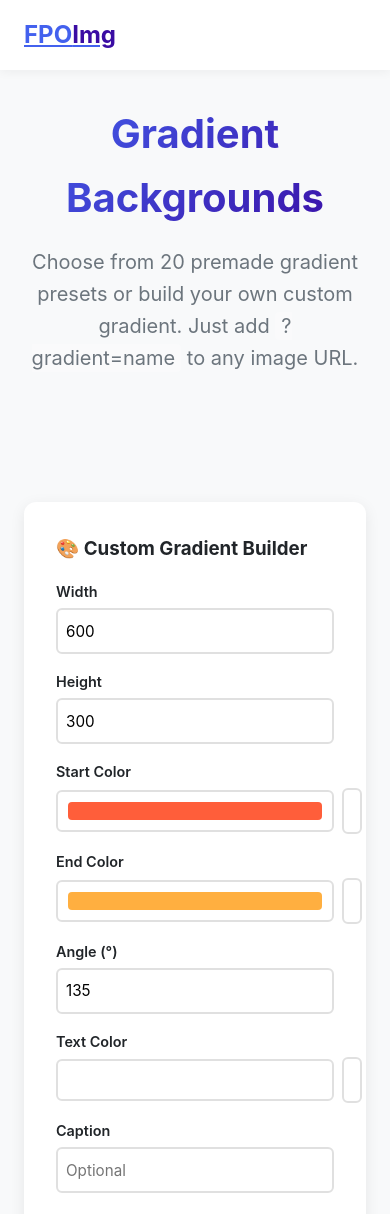
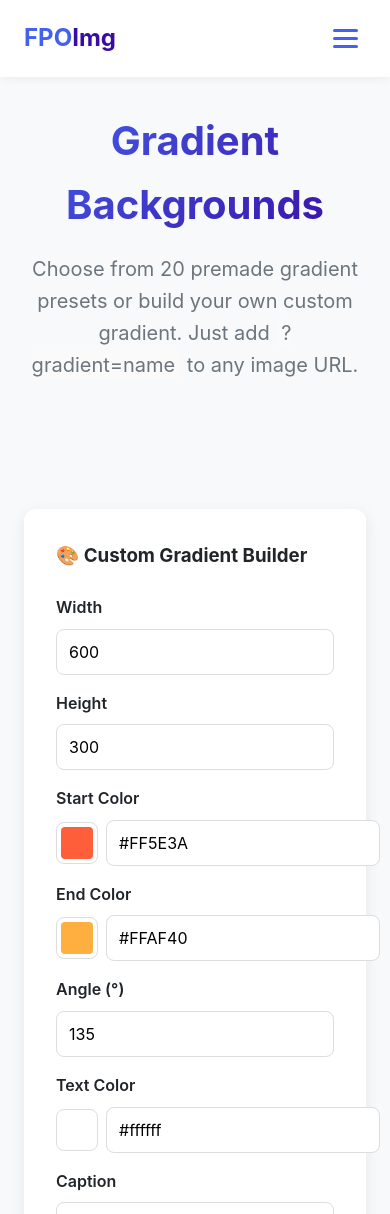
Before and after one commit to kylehayes/fpoimg, a Flask app: page /gradients in a window 390 px wide. Shown: the top 1214 px of the page. Run offline with Flask 3, Linux system fonts and the light colour scheme.

Commit message:
fix: gradients page layout to match homepage
- Use same header with hamburger menu and full nav (including Support Us)
- Use same footer structure with all links
- Builder inputs use .control-group and .color-input-group classes from shared CSS
- Builder controls use CSS grid for consistent responsive layout
- Added Support Us link to both nav and footer

```diff
--- a/templates/gradients.html
+++ b/templates/gradients.html
@@ -89,31 +89,13 @@
             margin-bottom: 3rem;
         }
         .custom-builder h3 {
-            margin-bottom: 1rem;
+            margin-bottom: 1.5rem;
         }
         .builder-controls {
-            display: flex;
-            flex-wrap: wrap;
+            display: grid;
+            grid-template-columns: repeat(auto-fill, minmax(160px, 1fr));
             gap: 1rem;
-            align-items: end;
             margin-bottom: 1.5rem;
-        }
-        .builder-controls .control-group {
-            flex: 1;
-            min-width: 140px;
-        }
-        .builder-controls label {
-            display: block;
-            font-weight: 600;
-            margin-bottom: 0.3rem;
-            font-size: 0.9rem;
-        }
-        .builder-controls input, .builder-controls select {
-            width: 100%;
-            padding: 0.5rem;
-            border: 2px solid #e0e0e0;
-            border-radius: 6px;
-            font-size: 0.95rem;
         }
         .builder-preview {
             border-radius: 8px;
@@ -137,7 +119,7 @@
             gap: 1rem;
         }
         .builder-url button {
-            padding: 0.4rem 1rem;
+            padding: 0.5rem 1.25rem;
             border: none;
             border-radius: 6px;
             background: var(--primary);
@@ -145,6 +127,10 @@
             cursor: pointer;
             font-weight: 600;
             white-space: nowrap;
+            transition: background 0.2s;
+        }
+        .builder-url button:hover {
+            background: var(--secondary);
         }
     </style>
 </head>
@@ -152,13 +138,19 @@
     <header>
         <div class="container">
             <div class="header-content">
-                <a href="/" class="logo">FPO<span>Img</span></a>
-                <nav>
+                <div class="logo">FPO<span>Img</span></div>
+                <button class="hamburger-menu" id="hamburger-btn" aria-label="Toggle menu">
+                    <span></span>
+                    <span></span>
+                    <span></span>
+                </button>
+                <nav id="main-nav">
                     <ul>
                         <li><a href="/#generator">Generator</a></li>
                         <li><a href="/#how-to-use">How to Use</a></li>
                         <li><a href="/gradients" style="font-weight: 700;">Gradients</a></li>
                         <li><a href="/#examples">Examples</a></li>
+                        <li><a href="/#support">Support Us</a></li>
                     </ul>
                 </nav>
             </div>
@@ -254,6 +246,7 @@
                     <a href="/#how-to-use">How to Use</a>
                     <a href="/gradients">Gradients</a>
                     <a href="/#examples">Examples</a>
+                    <a href="/#support">Support Us</a>
                 </div>
             </div>
         </div>
@@ -261,6 +254,38 @@
 
     <script>
     document.addEventListener('DOMContentLoaded', function() {
+        // Hamburger menu
+        const hamburgerBtn = document.getElementById('hamburger-btn');
+        const mainNav = document.getElementById('main-nav');
+        const menuOverlay = document.createElement('div');
+        menuOverlay.className = 'menu-overlay';
+        document.body.appendChild(menuOverlay);
+
+        function toggleMenu() {
+            hamburgerBtn.classList.toggle('active');
+            mainNav.classList.toggle('active');
+            menuOverlay.classList.toggle('active');
+            const isExpanded = hamburgerBtn.classList.contains('active');
+            hamburgerBtn.setAttribute('aria-expanded', isExpanded);
+            document.body.style.overflow = isExpanded ? 'hidden' : '';
+        }
+
+        hamburgerBtn.addEventListener('click', toggleMenu);
+        menuOverlay.addEventListener('click', toggleMenu);
+        mainNav.querySelectorAll('a').forEach(item => {
+            item.addEventListener('click', () => {
+                if (window.innerWidth <= 768) toggleMenu();
+            });
+        });
+        window.addEventListener('resize', () => {
+            if (window.innerWidth > 768 && mainNav.classList.contains('active')) {
+                hamburgerBtn.classList.remove('active');
+                mainNav.classList.remove('active');
+                menuOverlay.classList.remove('active');
+                document.body.style.overflow = '';
+            }
+        });
+
         // Color picker sync
         function syncColorPair(pickerId, textId) {
             const picker = document.getElementById(pickerId);
```
